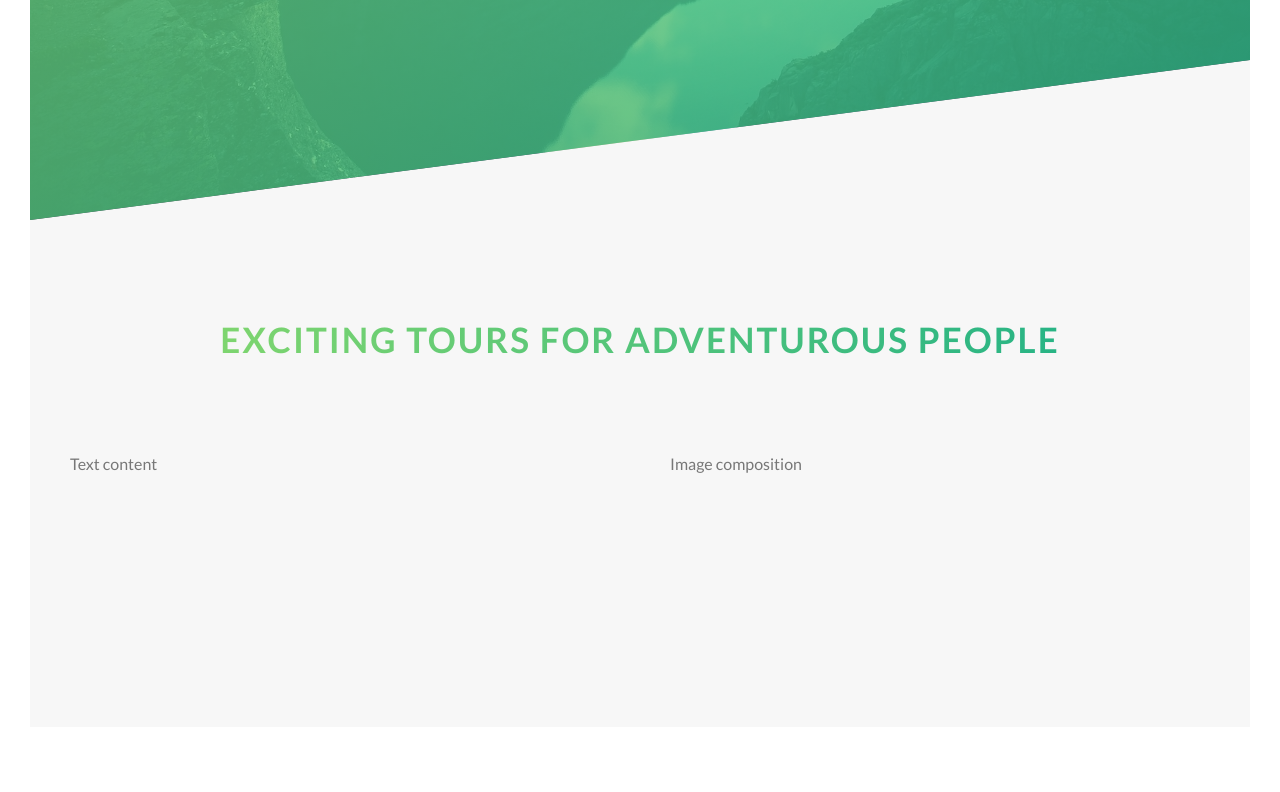
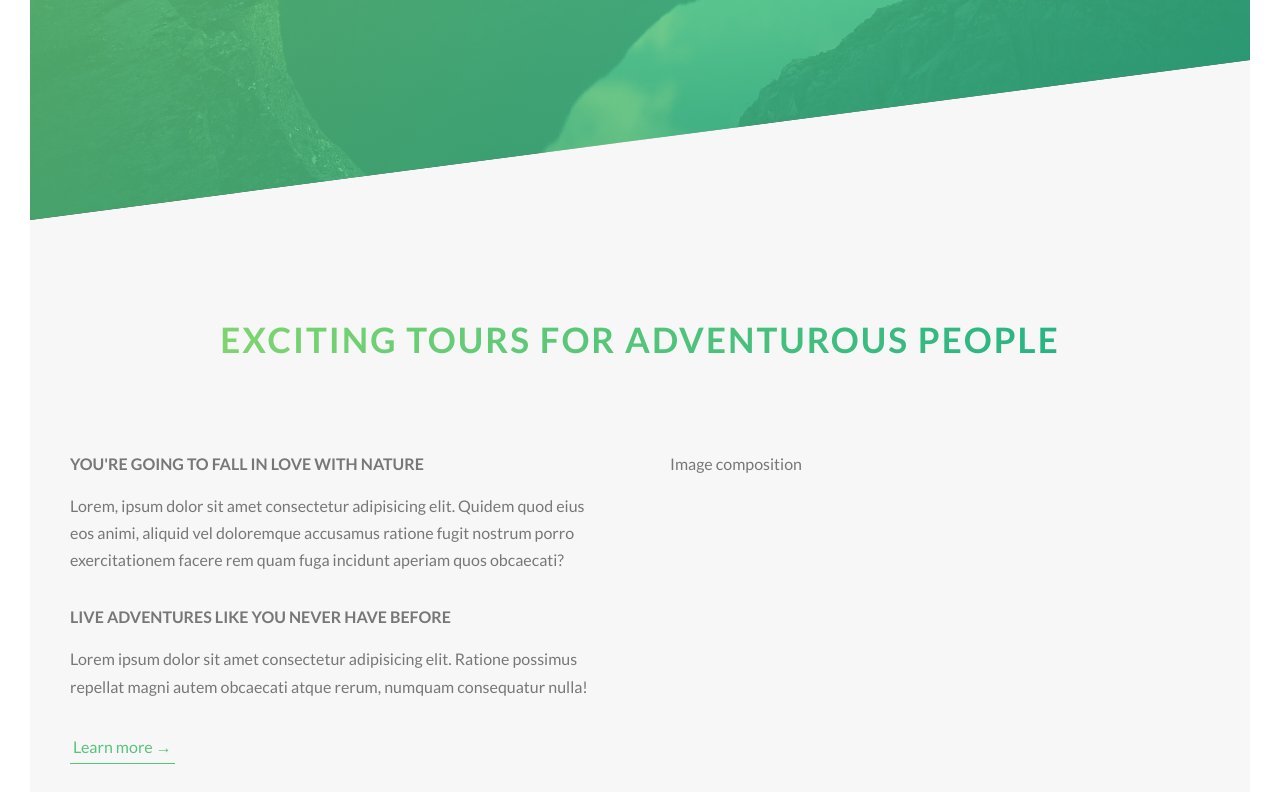
Before and after one commit to GEOFARL/responsive-website-1, a website built with webpack: page src/template.html in a window 1280 px wide. Shown: the part 570-1362 px from the top of the page. Before the commit the page ends 1327 px from the top, so only its background shows below. Built offline with nearby package versions, Linux system fonts and the light colour scheme.

Commit message:
Add text content to the about section
- Created two paragraphs with unique headings
- Created a cool text button

```diff
--- a/src/sass/abstracts/_variables.scss
+++ b/src/sass/abstracts/_variables.scss
@@ -9,6 +9,9 @@
 $color-white: #fff;
 $color-black: #000;
 
+//FONT-SIZES
+$default-font-size: 1.6rem;
+
 // GRID
 $grid-width: 114rem;
 $gap-vertical: 8rem;
--- a/src/sass/base/_typography.scss
+++ b/src/sass/base/_typography.scss
@@ -3,7 +3,7 @@
 body {
   font-family: 'Lato', sans-serif;
   font-weight: 400;
-  font-size: 1.6rem;
+  font-size: variables.$default-font-size;
   line-height: 1.7;
   color: variables.$color-grey-dark;
 }
@@ -51,3 +51,17 @@
     text-shadow: .5rem 1rem 2rem rgba(variables.$color-black, .2);
   }
 }
+
+.heading-tertiary {
+  font-size: variables.$default-font-size;
+  font-weight: 700;
+  text-transform: uppercase;
+}
+
+.paragraph {
+  font-size: variables.$default-font-size;
+
+  &:not(:last-child) {
+    margin-bottom: 3rem;
+  }
+}
--- a/src/sass/base/_utilities.scss
+++ b/src/sass/base/_utilities.scss
@@ -1,3 +1,5 @@
 .u-center-text { text-align: center; }
 
-.u-margin-bottom-8 { margin-bottom: 8rem; }
+.u-margin-bottom-big { margin-bottom: 8rem; }
+.u-margin-bottom-medium { margin-bottom: 4rem; }
+.u-margin-bottom-small { margin-bottom: 1.5rem; }
--- a/src/sass/components/_button.scss
+++ b/src/sass/components/_button.scss
@@ -10,6 +10,7 @@
     border-radius: 10rem;
     transition: all .2s;
     position: relative;
+    font-size: variables.$default-font-size;
   }
 
   &:hover {
@@ -54,3 +55,28 @@
     animation: moveInBottom .5s ease-out .75s backwards;
   }
 }
+
+.btn-text{
+  &:link,
+  &:visited{
+    font-size: variables.$default-font-size;
+    color: variables.$color-primary;
+    display: inline-block;
+    text-decoration: none;
+    border-bottom: 1px solid variables.$color-primary;
+    padding: 3px;
+    transition: all .2s;
+  }
+
+  &:hover {
+    background-color: variables.$color-primary;
+    color: variables.$color-white;
+    box-shadow: 0 1rem 2rem rgba(variables.$color-black, .15);
+    transform: translateY(-2px);
+  }
+
+  &:active {
+    box-shadow: 0 .5rem 1rem rgba(variables.$color-black, .15);
+    transform: translateY(0);
+  }
+}
--- a/src/template.html
+++ b/src/template.html
@@ -32,13 +32,34 @@
 
     <main>
       <section class="section-about">
-        <div class="u-center-text u-margin-bottom-8">
+        <div class="u-center-text u-margin-bottom-big">
           <h2 class="heading-secondary">
             Exciting tours for adventurous people
           </h2>
         </div>
         <div class="row">
-          <div class="col-1-of-2">Text content</div>
+          <div class="col-1-of-2">
+            <h3 class="heading-tertiary u-margin-bottom-small">
+              You're going to fall in love with nature
+            </h3>
+            <p class="paragraph">
+              Lorem, ipsum dolor sit amet consectetur adipisicing elit. Quidem
+              quod eius eos animi, aliquid vel doloremque accusamus ratione
+              fugit nostrum porro exercitationem facere rem quam fuga incidunt
+              aperiam quos obcaecati?
+            </p>
+
+            <h3 class="heading-tertiary u-margin-bottom-small">
+              Live adventures like you never have before
+            </h3>
+            <p class="paragraph">
+              Lorem ipsum dolor sit amet consectetur adipisicing elit. Ratione
+              possimus repellat magni autem obcaecati atque rerum, numquam
+              consequatur nulla!
+            </p>
+
+            <a href="#" class="btn-text">Learn more &rarr;</a>
+          </div>
           <div class="col-1-of-2">Image composition</div>
         </div>
       </section>
```
